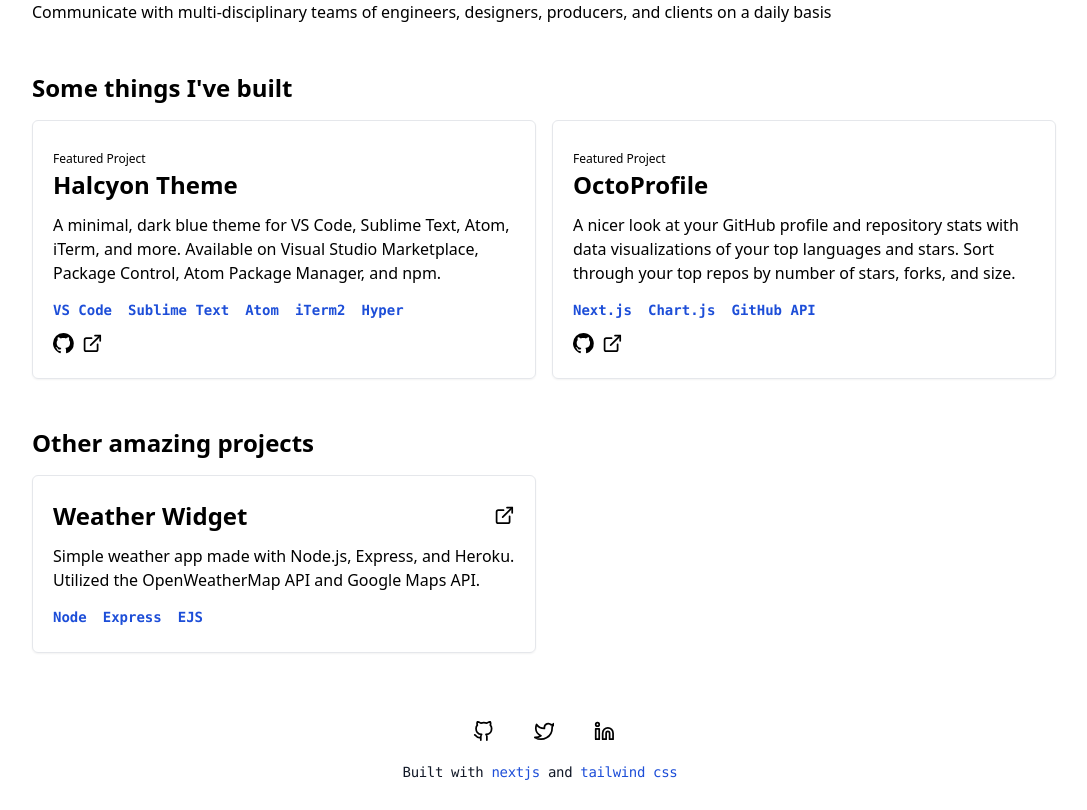
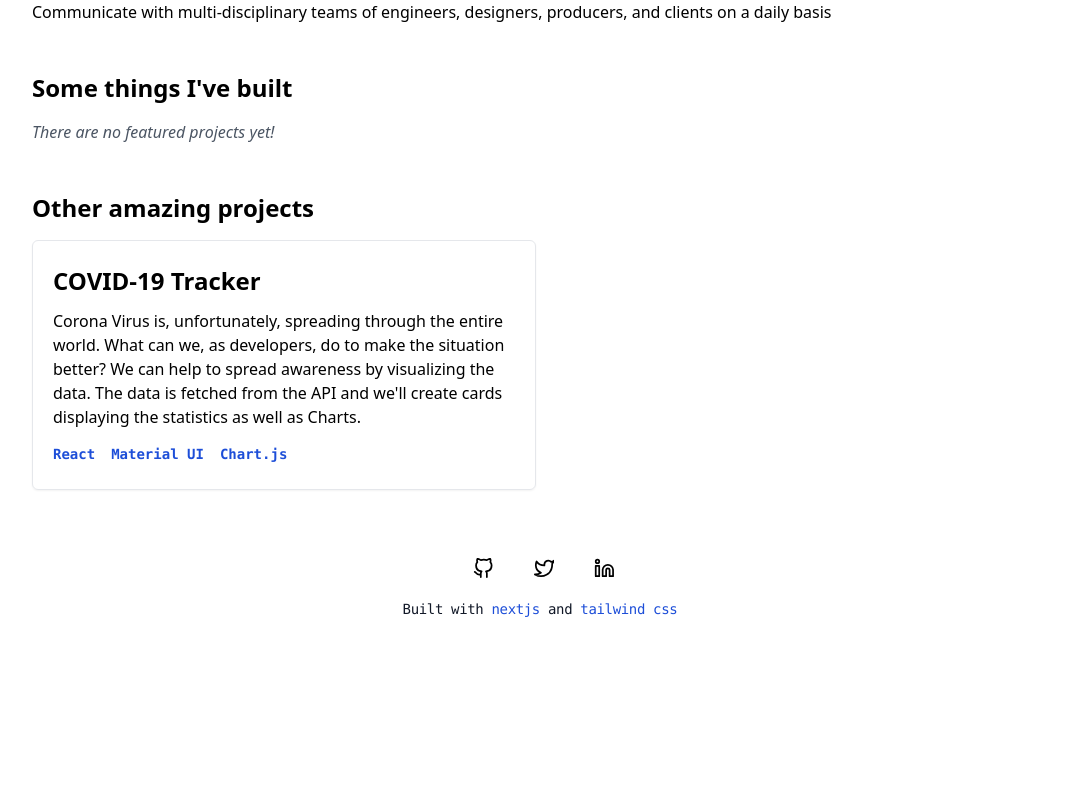
Before and after one commit to selfnatiq/v3, a Next.js app: page /work in a window 1280 px wide. Shown: the part 702-1512 px from the top of the page, without its empty margins (96-1183 px from the left). After the commit the page ends 1349 px from the top, so only its background shows below. Built offline with nearby package versions, Linux system fonts and the light colour scheme; what @tailwindcss/typography would draw is missing.

Commit message:
chore: some updates

```diff
--- a/components/FeaturedProject.js
+++ b/components/FeaturedProject.js
@@ -24,15 +24,21 @@ const FeaturedProject = ({ project }) => {
 				))}
 			</div>
 
+			{data.github ? (
 				<div className="mt-3 flex gap-2">
-				<a href="#" className="hover:text-blue-700">
+					<a href={data.github} className="hover:text-blue-700">
 						<VscGithubInverted size="1.3em" />
 					</a>
 
-				<a href="#" className="hover:text-blue-700">
+					<a href={data.external} className="hover:text-blue-700">
 						<FiExternalLink size="1.3em" />
 					</a>
 				</div>
+			) : (
+				<p className="mt-3 text-gray-500 italic text-sm">
+					No links available, since this is an internal project.
+				</p>
+			)}
 		</section>
 	)
 }
--- a/components/OtherProject.js
+++ b/components/OtherProject.js
@@ -1,5 +1,6 @@
 import marked from 'marked'
 import { FiExternalLink } from 'react-icons/fi'
+import { VscGithubInverted } from 'react-icons/vsc'
 
 const OtherProject = ({ project }) => {
 	const { data, content } = project
@@ -8,11 +9,16 @@ const OtherProject = ({ project }) => {
 		<section className="border shadow-sm py-6 px-5 rounded-md">
 			<div className="flex justify-between items-center">
 				<h2 className="text-2xl font-semibold">{data.title}</h2>
-				<div className="flex gap-1">
-					<a href="#" className="hover:text-blue-700 transition">
-						<FiExternalLink size="1.3em" />
-					</a>
-				</div>
+				{data.github && (
+					<div className="flex gap-2">
+						<a href={data.github} className="hover:text-blue-700 transition">
+							<VscGithubInverted size="1.3em" />
+						</a>
+						<a href={data.external} className="hover:text-blue-700 transition">
+							<FiExternalLink size="1.3em" />
+						</a>
+					</div>
+				)}
 			</div>
 
 			<div
--- /dev/null
+++ b/content/projects/covid-tracker.md
@@ -0,0 +1,14 @@
+---
+date: 1
+title: COVID-19 Tracker
+github: null
+external: null
+tech:
+    - React
+    - Material UI
+    - Chart.js
+showInProjects: true
+featured: false
+---
+
+Corona Virus is, unfortunately, spreading through the entire world. What can we, as developers, do to make the situation better? We can help to spread awareness by visualizing the data. The data is fetched from the API and we'll create cards displaying the statistics as well as Charts.
--- a/content/projects/halycon-theme.md
+++ /dev/null
@@ -1,16 +0,0 @@
----
-date: Nov 13, 2018
-title: 'Halcyon Theme'
-github: 'https://github.com/bchiang7/halcyon-site'
-external: 'https://halcyon-theme.netlify.com/'
-tech:
-    - VS Code
-    - Sublime Text
-    - Atom
-    - iTerm2
-    - Hyper
-showInProjects: true
-featured: true
----
-
-A minimal, dark blue theme for VS Code, Sublime Text, Atom, iTerm, and more. Available on [Visual Studio Marketplace](https://marketplace.visualstudio.com/items?itemName=brittanychiang.halcyon-vscode), [Package Control](https://packagecontrol.io/packages/Halcyon%20Theme), [Atom Package Manager](https://atom.io/themes/halcyon-syntax), and [npm](https://www.npmjs.com/package/hyper-halcyon-theme).
--- /dev/null
+++ b/content/projects/jta.md
@@ -0,0 +1,15 @@
+---
+date: Sep 13, 2019
+title: Jira Templater
+github: null
+external: null
+tech:
+    - PHP
+    - jQuery
+    - Bootstrap 4
+    - Jira-Api
+showInProjects: false
+featured: true
+---
+
+A Jira Template Management web application. With this app, users can create their own Jira templates and efficiently upload stories to Jira using REST API.
--- /dev/null
+++ b/content/projects/monty.md
@@ -0,0 +1,14 @@
+---
+title: Monty
+date: Sep 13, 2020
+github: null
+external: null
+tech:
+    - React
+    - Strapi
+    - React-Query
+showInProjects: false
+featured: true
+---
+
+Monty aims at shaping the future of customer experience monitoring, by organising Swisscom’s information and making it accessible and useful to better understand and serve our customers.
--- a/content/projects/octoprofile.md
+++ /dev/null
@@ -1,14 +0,0 @@
----
-title: 'OctoProfile'
-date: Nov 13, 2011
-github: 'https://github.com/bchiang7/octoprofile'
-external: 'https://octoprofile.now.sh'
-tech:
-    - Next.js
-    - Chart.js
-    - GitHub API
-showInProjects: true
-featured: true
----
-
-A nicer look at your GitHub profile and repository stats with data visualizations of your top languages and stars. Sort through your top repos by number of stars, forks, and size.
--- /dev/null
+++ b/content/projects/tracker.md
@@ -0,0 +1,15 @@
+---
+title: 'Jira Issue Tracker'
+date: Feb 13, 2020
+github: null
+external: null
+tech:
+    - PHP
+    - jQuery
+    - Chart.js
+    - Jira-Api
+showInProjects: false
+featured: true
+---
+
+A web app that tracks Jira issues. View your Worklogs, Time chart, daily overview, weekly overview, and Sprint overview. Post your work logs efficiently.
--- a/content/projects/weather-widget.md
+++ /dev/null
@@ -1,14 +0,0 @@
----
-date: '2016-11-16'
-title: 'Weather Widget'
-github: 'https://github.com/bchiang7/DemoWebApp'
-external: 'http://quiet-dusk-89245.herokuapp.com/'
-tech:
-    - Node
-    - Express
-    - EJS
-showInProjects: false
-featured: false
----
-
-Simple weather app made with Node.js, Express, and Heroku. Utilized the OpenWeatherMap API and Google Maps API.
--- a/pages/<a class="flex items-center gap-4" href=.json
+++ /dev/null
@@ -1 +0,0 @@
-<a class="flex items-center gap-4" href="/"><div style="overflow: hidden; box-sizing: border-box; display: inline-block; position: relative; width: 50px; height: 50px;"><img alt="Natiq Mumtaz" src="/_next/image?url=%2Fme.jpg&amp;w=128&amp;q=75" decoding="async" class="rounded-full" style="position: absolute; inset: 0px; box-sizing: border-box; padding: 0px; border: medium none; margin: auto; display: block; width: 0px; height: 0px; min-width: 100%; max-width: 100%; min-height: 100%; max-height: 100%;" srcset="/_next/image?url=%2Fme.jpg&amp;w=64&amp;q=75 1x, /_next/image?url=%2Fme.jpg&amp;w=128&amp;q=75 2x"></div><span class="text-xl font-semibold">Natiq Mumtaz</span></a>
--- a/pages/work.js
+++ b/pages/work.js
@@ -28,9 +28,15 @@ const Work = ({ jobs, featured, other }) => {
 					Some things I&apos;ve built
 				</h2>
 				<div className="grid grid-cols-1 md:grid-cols-2 gap-4 2xl:grid-cols-3">
+					{featured.length ? (
+						<>
 							{featured.map((project) => (
 								<FeaturedProject key={project.data.title} project={project} />
 							))}
+						</>
+					) : (
+						<p className="text-gray-600 italic">There are no featured projects yet!</p>
+					)}
 				</div>
 			</section>
 
@@ -40,9 +46,15 @@ const Work = ({ jobs, featured, other }) => {
 					Other amazing projects
 				</h2>
 				<div className="grid grid-cols-1 md:grid-cols-2 gap-4 2xl:grid-cols-3">
+					{other.length ? (
+						<>
 							{other.map((project) => (
 								<OtherProject key={project.data.title} project={project} />
 							))}
+						</>
+					) : (
+						<p className="text-gray-600 italic">There are no other projects yet!</p>
+					)}
 				</div>
 			</section>
 		</>
@@ -56,8 +68,12 @@ export const getStaticProps = async () => {
 	return {
 		props: {
 			jobs: jobs.sort((a, b) => sortByDate(a.data, b.data)),
-			featured: projects.filter((project) => project.data.featured),
-			other: projects.filter((project) => !project.data.featured),
+			featured: projects.filter(
+				(project) => project.data.featured && project.data.showInProjects
+			),
+			other: projects.filter(
+				(project) => !project.data.featured && project.data.showInProjects
+			),
 		},
 	}
 }
```
Lines whose indentation alone changed are shown as unchanged.
